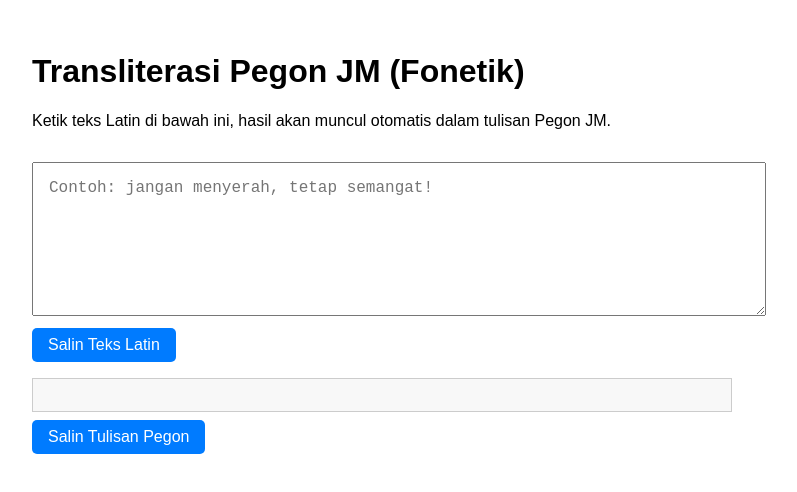
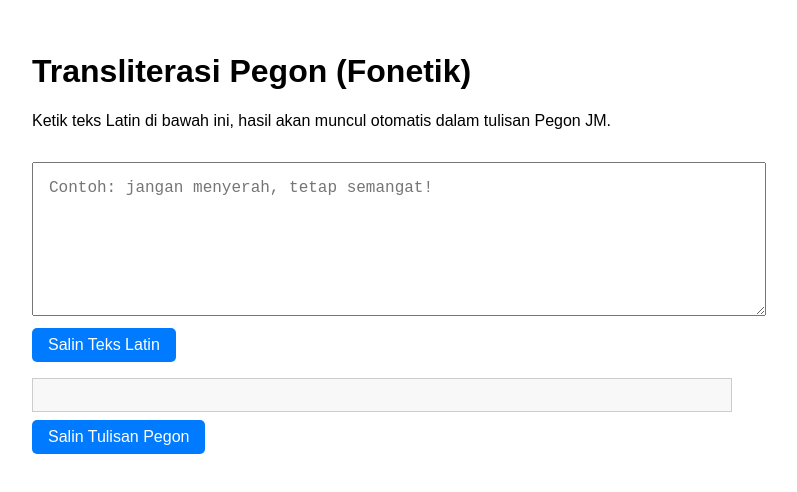
Before and after one commit to elhazimix/pegon, a plain HTML site: page index.html in a window 1280 px wide. Shown: the whole page, without its empty margins (258-1055 px from the left). Drawn offline with Linux system fonts and the light colour scheme.

Commit message:
Update index.html

```diff
--- a/index.html
+++ b/index.html
@@ -42,7 +42,7 @@
   </style>
 </head>
 <body>
-  <h1>Transliterasi Pegon JM (Fonetik)</h1>
+  <h1>Transliterasi Pegon (Fonetik)</h1>
   <p>Ketik teks Latin di bawah ini, hasil akan muncul otomatis dalam tulisan Pegon JM.</p>
 
   <textarea id="input" placeholder="Contoh: jangan menyerah, tetap semangat!"></textarea>
```
